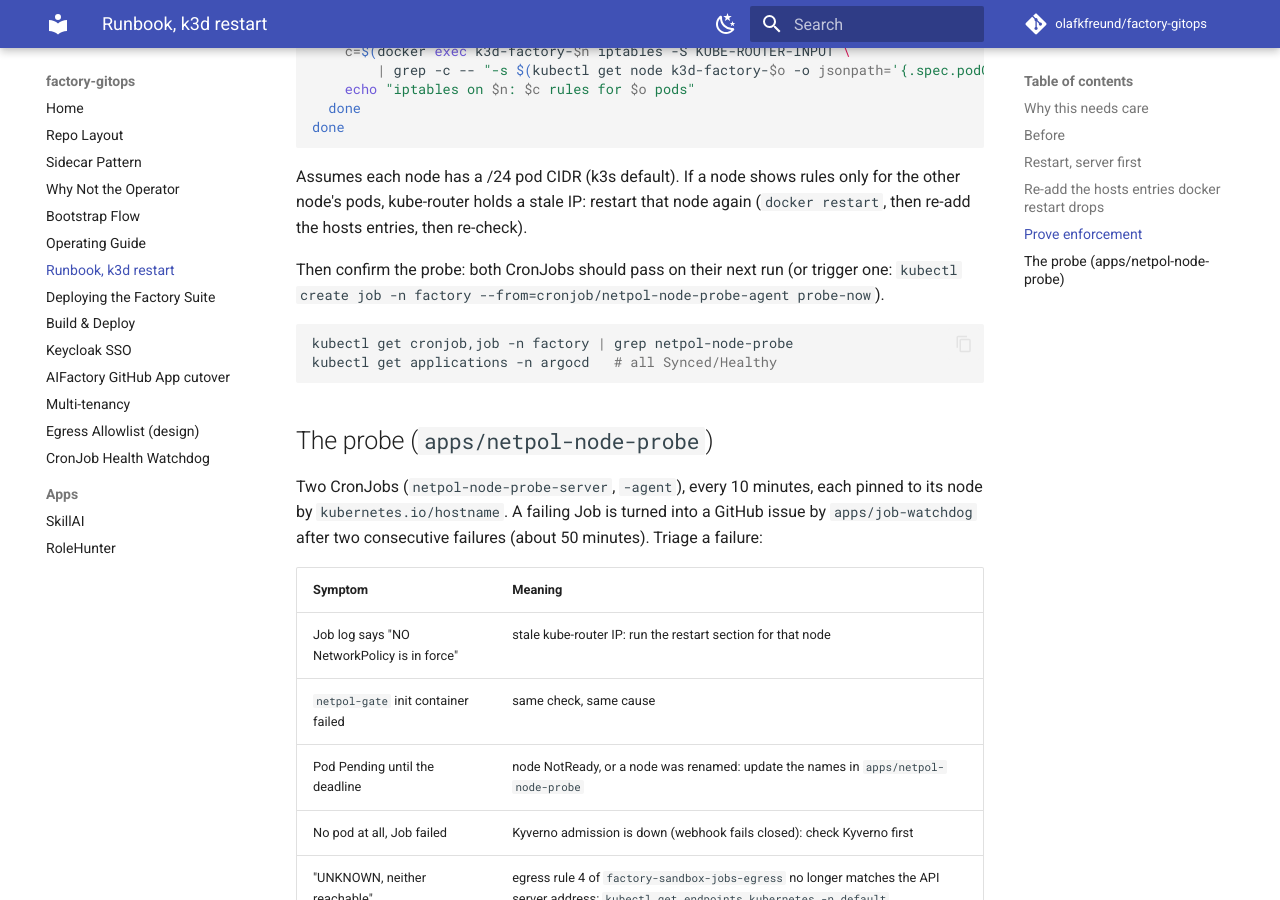
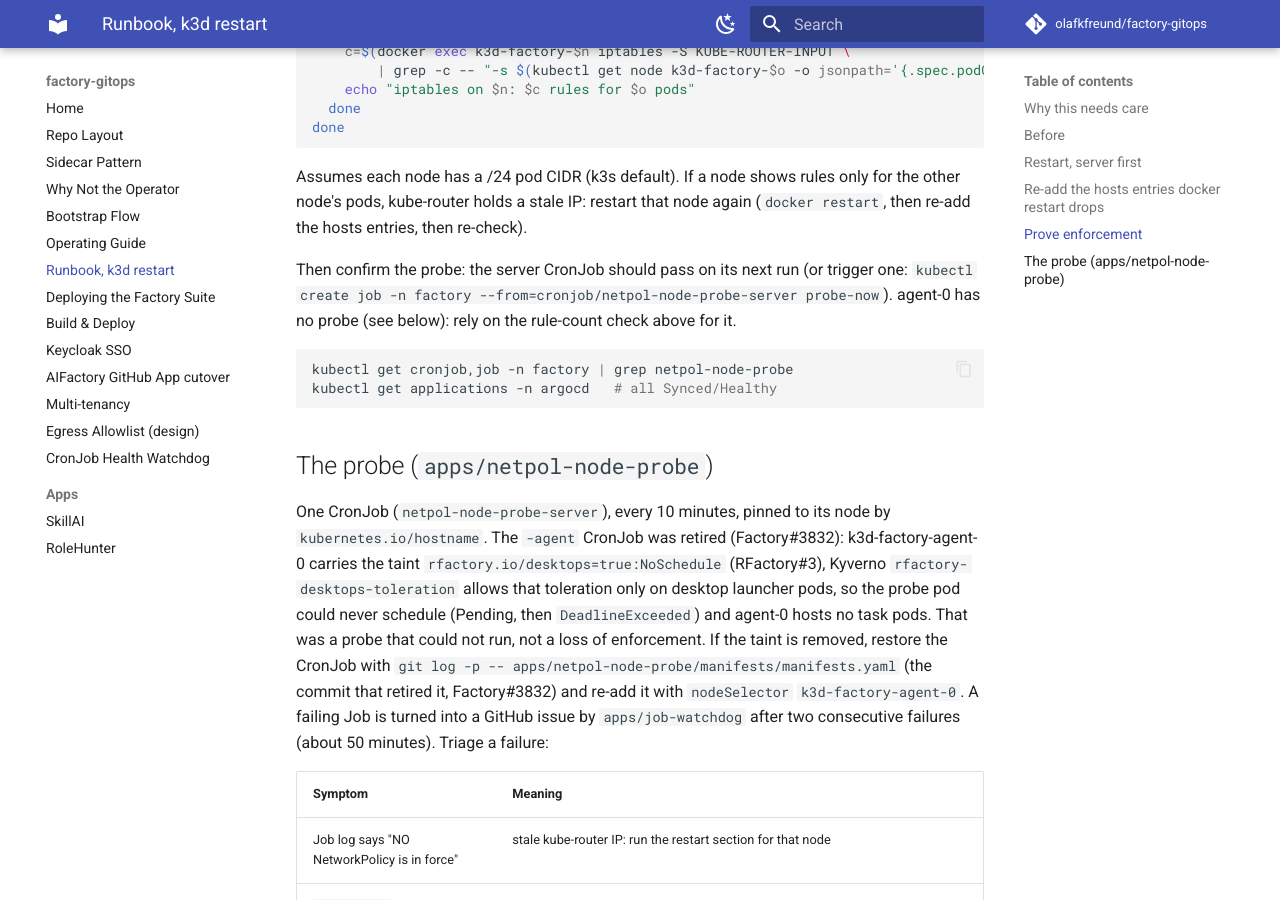
Before and after one commit to olafkfreund/factory-gitops, an MkDocs documentation site: the page built from docs/runbooks/k3d-restart.md, in a window 1280 px wide and 900 px high, scrolled down 1600 px. Built offline with MkDocs 1.6.1 and Material for MkDocs 9.7.7, drawn with Linux system fonts in a browser that asks for light colours; comment, search, counter and statistics services are not loaded.

Commit message:
fix(netpol-node-probe): retire agent probe, agent-0 is tainted for desktops (Factory#3832)
Plan steps 2 and 3 (lead).

Co-Authored-By: Claude Opus 5.5 <noreply@anthropic.com>
Claude-Session: https://claude.ai/code/session_01WtDyDqabJ8SR4gD3ubwYx1

````diff
--- a/docs/runbooks/k3d-restart.md
+++ b/docs/runbooks/k3d-restart.md
@@ -76,8 +76,9 @@ Assumes each node has a /24 pod CIDR (k3s default). If a node shows rules only
 for the other node's pods, kube-router holds a stale IP: restart that node
 again (`docker restart`, then re-add the hosts entries, then re-check).
 
-Then confirm the probe: both CronJobs should pass on their next run (or trigger
-one: `kubectl create job -n factory --from=cronjob/netpol-node-probe-agent probe-now`).
+Then confirm the probe: the server CronJob should pass on its next run (or trigger
+one: `kubectl create job -n factory --from=cronjob/netpol-node-probe-server probe-now`).
+agent-0 has no probe (see below): rely on the rule-count check above for it.
 
 ```bash
 kubectl get cronjob,job -n factory | grep netpol-node-probe
@@ -86,8 +87,16 @@ kubectl get applications -n argocd   # all Synced/Healthy
 
 ## The probe (`apps/netpol-node-probe`)
 
-Two CronJobs (`netpol-node-probe-server`, `-agent`), every 10 minutes, each
-pinned to its node by `kubernetes.io/hostname`. A failing Job is turned into a
+One CronJob (`netpol-node-probe-server`), every 10 minutes, pinned to its node by
+`kubernetes.io/hostname`. The `-agent` CronJob was retired (Factory#3832):
+k3d-factory-agent-0 carries the taint `rfactory.io/desktops=true:NoSchedule`
+(RFactory#3), Kyverno `rfactory-desktops-toleration` allows that toleration only
+on desktop launcher pods, so the probe pod could never schedule (Pending, then
+`DeadlineExceeded`) and agent-0 hosts no task pods. That was a probe that could
+not run, not a loss of enforcement. If the taint is removed, restore the CronJob
+with `git log -p -- apps/netpol-node-probe/manifests/manifests.yaml`
+(the commit that retired it, Factory#3832) and re-add it with `nodeSelector`
+`k3d-factory-agent-0`. A failing Job is turned into a
 GitHub issue by `apps/job-watchdog` after two consecutive failures (about 50
 minutes). Triage a failure:
 
````
Also changed, not shown: 1 other file.
